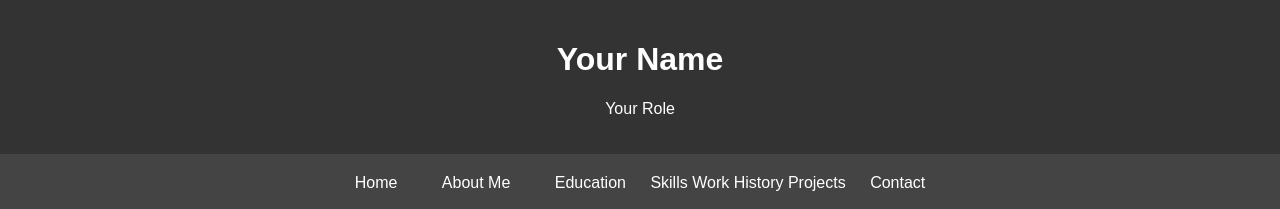
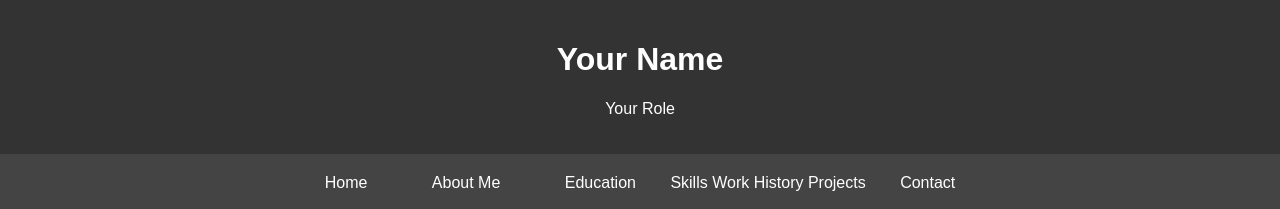
Before and after one commit to suryap0709/My-Portfolio, a plain HTML site: page index.html in a window 1280 px wide. Shown: the top 209 px of the page. Drawn offline with Linux system fonts and the light colour scheme.

Commit message:
Update index.html

```diff
--- a/index.html
+++ b/index.html
@@ -25,7 +25,7 @@
         nav a {
             color: #fff;
             text-decoration: none;
-            margin: 0 20px; /* Increased margin */
+            margin: 0 30px; /* Increased margin */
         }
         nav a:hover {
             text-decoration: underline;
```
